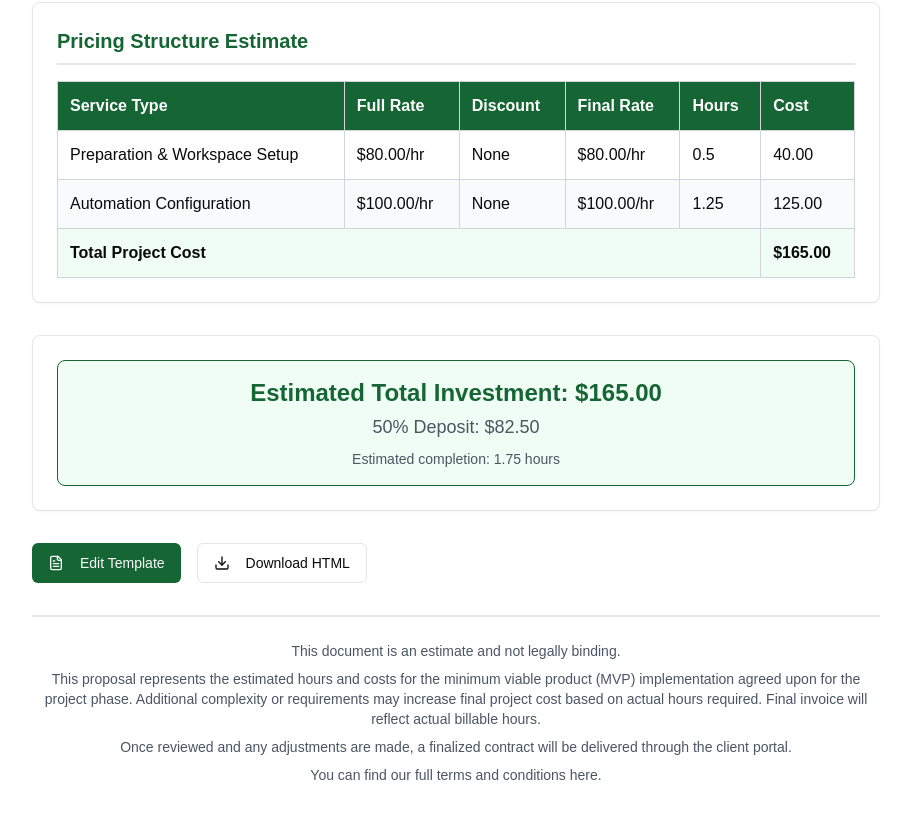
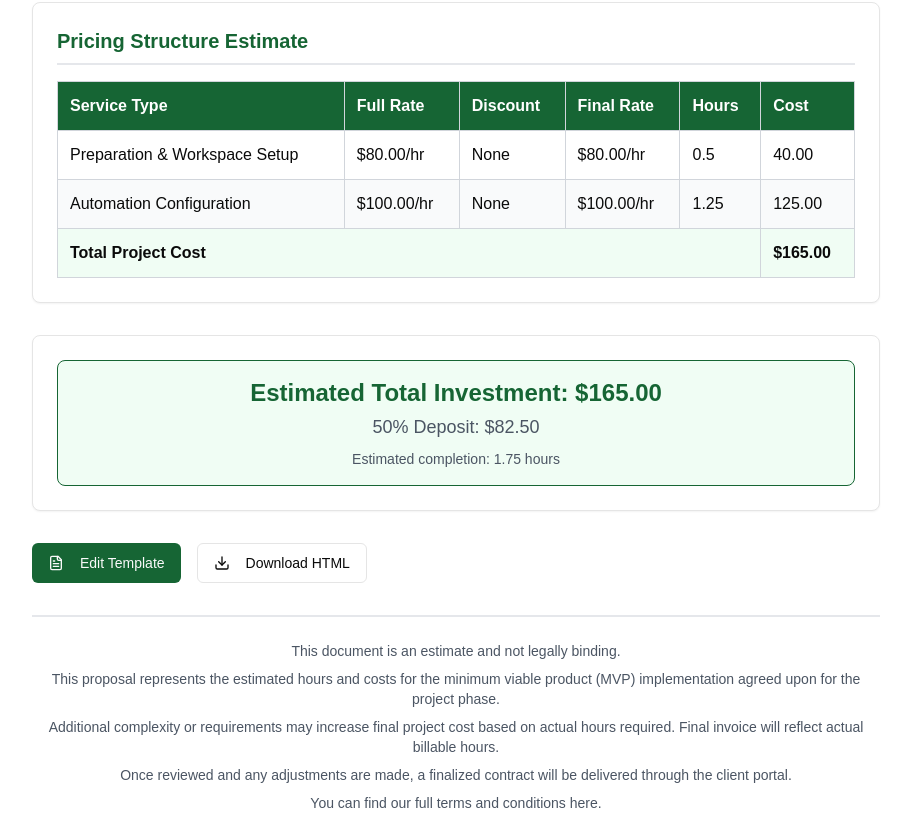
Before and after one commit to allene-norton/sow-template-v2, a Next.js app: page / in a window 1280 px wide. Shown: the part 2933-3770 px from the top of the page, without its empty margins (184-1095 px from the left). Before the commit the page ends 3742 px from the top, so only its background shows below. Built offline with nearby package versions, Linux system fonts and the light colour scheme.

Commit message:
more footer updates

```diff
--- a/components/sow/sow-footer.tsx
+++ b/components/sow/sow-footer.tsx
@@ -4,6 +4,8 @@ export function SOWFooter() {
       <p className="mb-2">This document is an estimate and not legally binding.</p>
       <p className="mb-2">
         This proposal represents the estimated hours and costs for the minimum viable product (MVP) implementation agreed upon for the project phase.
+      </p>
+      <p className="mb-2">
         Additional complexity or requirements may increase final project cost based on actual hours required. Final invoice will reflect actual billable hours.
       </p>
       <p className="mb-2">
```
